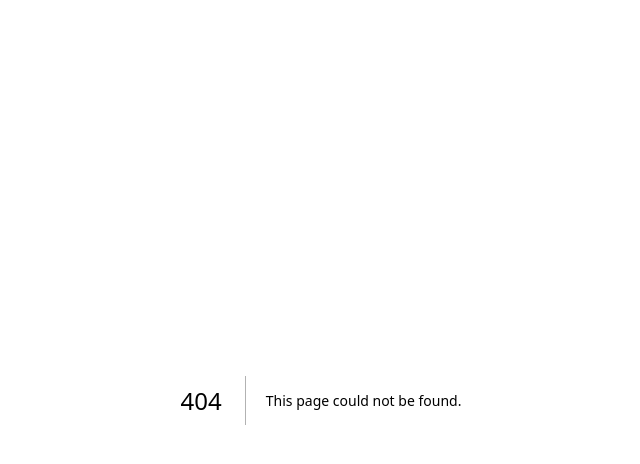
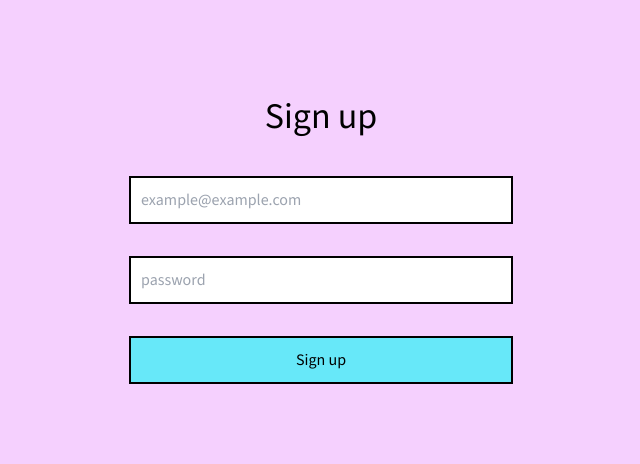
Before and after one commit to kylecustodio/magpie, a Next.js app: page /signup in a window 1280 px wide. Before the commit this address had no page. Shown: the top 464 px of the page, without its empty margins (319-959 px from the left). Built offline with nearby package versions, Linux system fonts and the light colour scheme.

Commit message:
Style sign up page

```diff
--- /dev/null
+++ b/src/app/signup/page.tsx
@@ -0,0 +1,51 @@
+"use client";
+
+import Button from "@/components/button";
+import Input from "@/components/input";
+import signUp from "@/firebase/auth/signup";
+import { useRouter } from "next/navigation";
+import { useState } from "react";
+
+const SignUp = () => {
+  const router = useRouter();
+
+  const [email, setEmail] = useState("");
+  const [password, setPassword] = useState("");
+
+  const onSubmit = async () => {
+    console.log(email, password);
+    // const { result, error } = await signUp(email, password);
+
+    // if (error) {
+    // handle error
+    // return;
+    // }
+
+    // router.push("/home");
+  };
+
+  return (
+    <div className="h-screen w-screen bg-fuchsia-200 p-24">
+      <div className="flex flex-col items-center gap-10">
+        <h1 className="text-4xl text-black">Sign up</h1>
+        <form className="flex flex-col gap-8" onSubmit={onSubmit}>
+          <Input
+            type="email"
+            onChange={(e) => setEmail(e.target.value)}
+            required
+            placeholder="example@example.com"
+          />
+          <Input
+            type="password"
+            onChange={(e) => setPassword(e.target.value)}
+            required
+            placeholder="password"
+          />
+          <Button type="submit">Sign up</Button>
+        </form>
+      </div>
+    </div>
+  );
+};
+
+export default SignUp;
```
